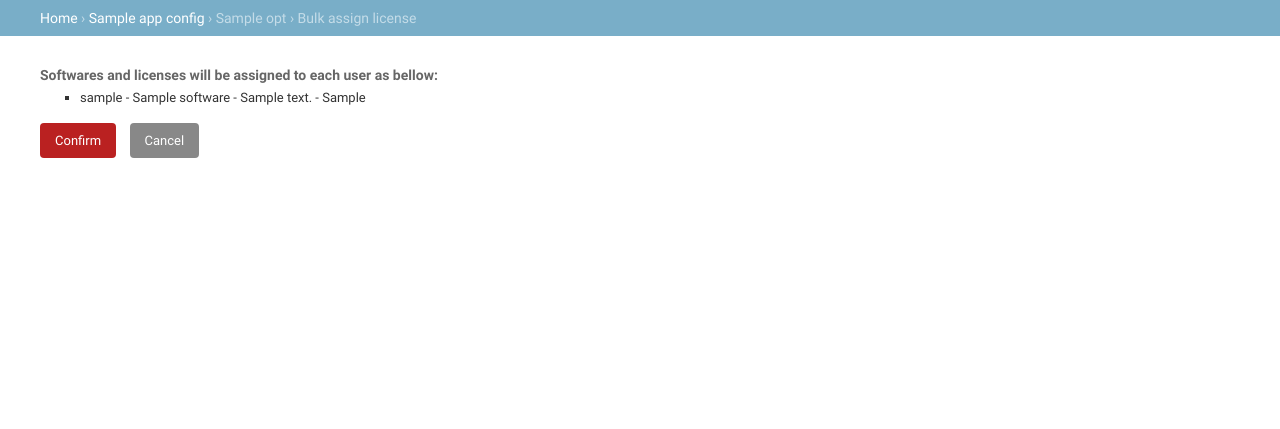
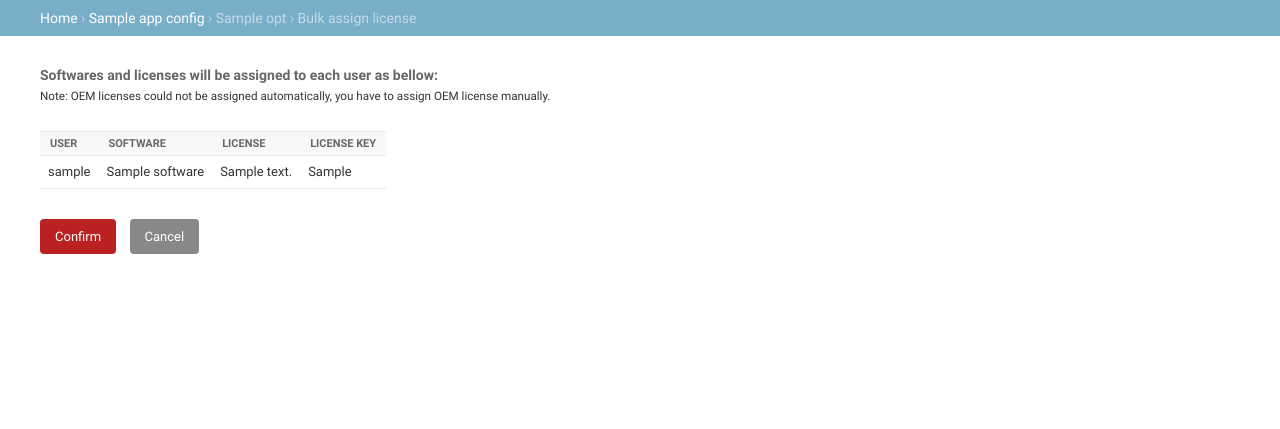
Before and after one commit to quyenlc/q-lms, a Django app: template src/license_manager/templates/admin/license_manager/licenseassignment/bulk_assign_confirmation.html in a window 1280 px wide. Shown: the part 64-493 px from the top of the page. Run offline with Django 3.2, Linux system fonts and the light colour scheme; tables that the repository leaves empty hold one stand-in row (values such as "Sample post"); the template is opened without the code that fills it: values that come from a table or form of the project are taken from there, most other values are stand-ins (such as "Sample title", 1, 10 or a date in 2020).

Commit message:
Change layout of bulk license assign confirmation page to table

```diff
--- a/src/license_manager/templates/admin/license_manager/licenseassignment/bulk_assign_confirmation.html
+++ b/src/license_manager/templates/admin/license_manager/licenseassignment/bulk_assign_confirmation.html
@@ -23,15 +23,41 @@
 
 {% block content %}
 <div id="content-main">
+    <div style="margin-bottom: 2em">
+        <div style="margin-bottom: 2em">
+            <h3>Softwares and licenses will be assigned to each user as bellow:</h3>
+            <small>Note: OEM licenses could not be assigned automatically, you have to assign OEM license manually.</small>
+        </div>
         <div>
-        <h3>Softwares and licenses will be assigned to each user as bellow:</h3>
-        <ul>
+            <table>
+                <thead>
+                    <tr>
+                        <th>User</th>
+                        <th>Software</th>
+                        <th>License</th>
+                        <th>License Key</th>
+                    </tr>
+                </thead>
+                <tbody>
                     {% for assign in assignments %}
-        <li>
-            {{ assign.user.username }} - {{ assign.software.get_full_name }} - {% if assign.license %} {{ assign.license.description }} {% if assign.license_key %} - {{ assign.license_key.serial_key }} {% endif %} {% else %} <span style="color: red">N/A (Not enough license)</span> {% endif %}
-        </li>
+                    <tr>
+                        <td>{{ assign.user.username }}</td>
+                        <td>{{ assign.software.get_full_name }}</td>
+                        {% if assign.license %}
+                        <td>{{ assign.license.description }}</td>
+                        {% else %}
+                        <td><span style="color: red">N/A (Not enough license)</span></td>
+                        {% endif %}
+                        {% if assign.license_key %}
+                        <td>{{ assign.license_key.serial_key }}</td>
+                        {% else %}
+                        <td><span style="color: red">N/A</span></td>
+                        {% endif %}
+                    </tr>
                     {% endfor %}
-        </ul>
+                </tbody>
+            </table>
+        </div>
     </div>
     <div class="delete-confirmation">
         <form action="" method="post">{% csrf_token %}
```
Lines whose indentation alone changed are shown as unchanged.
